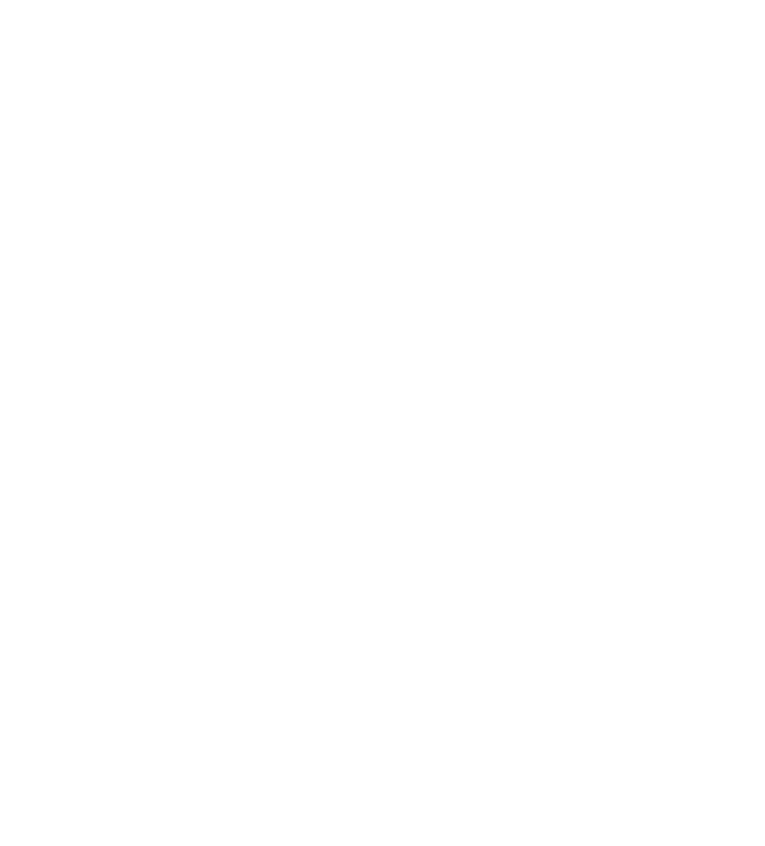
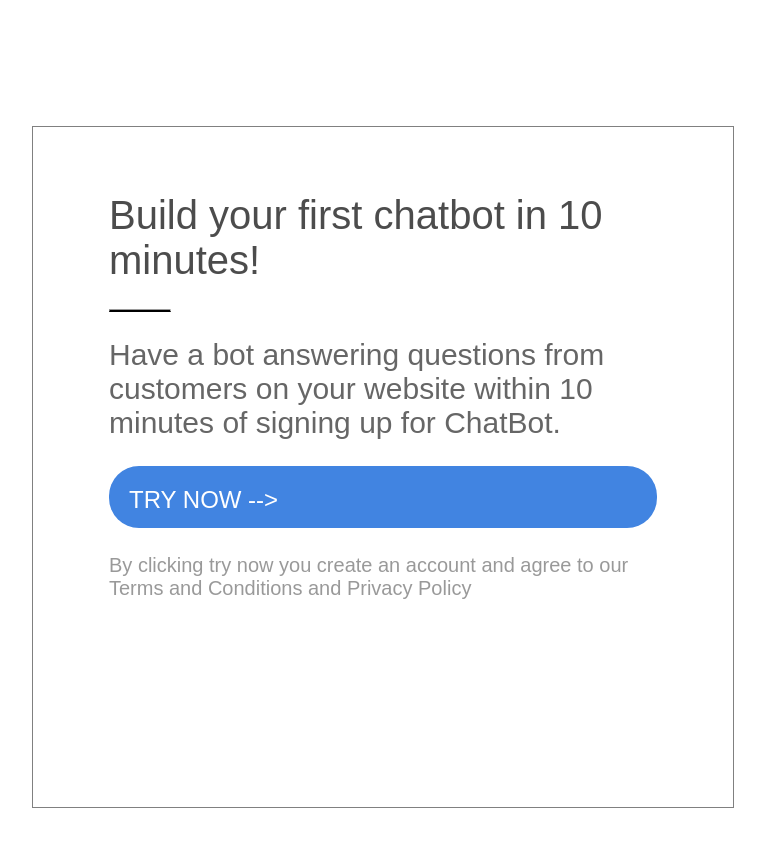
Before and after one commit to ShrutikaBhosale/chatBotAssignment, a plain HTML site: page src/index.html in a window 1280 px wide. Shown: the whole page, without its empty margins (257-1022 px from the left). Before the commit the page ends 800 px from the top, so only its background shows below. Drawn offline with Linux system fonts and the light colour scheme.

Commit message:
chatbot added

```diff
--- a/src/index.html
+++ b/src/index.html
@@ -3,12 +3,62 @@
   <head>
     <title>Chatbot</title>
     <style>
+      * {
+        font-family: sans-serif;
+        margin: 26px;
+      }
       article {
-        border: 10px;
+        border: 1px solid grey;
+        width: 600px;
+        height: 600px;
+        margin: auto;
+        margin-top: 100px;
+        padding: 40px 50px 40px 50px;
+      }
+
+      #title {
+        font-size: 40px;
+        font-weight: 300;
+        color: rgba(0, 0, 0, 0.7);
+      }
+
+      hr {
+        border-bottom: 2px solid black;
+        width: 60px;
+      }
+      #desc {
+        font-size: 30px;
+        font-weight: 300;
+        color: rgba(0, 0, 0, 0.6);
+      }
+      h2 {
+        background-color: #4184e1;
+        padding: 20px;
+        height: 22px;
+        border-radius: 30px;
+        color: white;
+        font-weight: 300;
+      }
+      #policy {
+        font-size: 20px;
+        font-weight: 300;
+        color: rgba(0, 0, 0, 0.4);
       }
     </style>
   </head>
   <body>
-    <article></article>
+    <article>
+      <h1 id="title">Build your first chatbot in 10 minutes!</h1>
+      <hr />
+      <p id="desc">
+        Have a bot answering questions from customers on your website within 10
+        minutes of signing up for ChatBot.
+      </p>
+      <h2>TRY NOW --></h2>
+      <p id="policy">
+        By clicking try now you create an account and agree to our Terms and
+        Conditions and Privacy Policy
+      </p>
+    </article>
   </body>
 </html>
```
Also changed, not shown: assets/chatbot.png (added).
